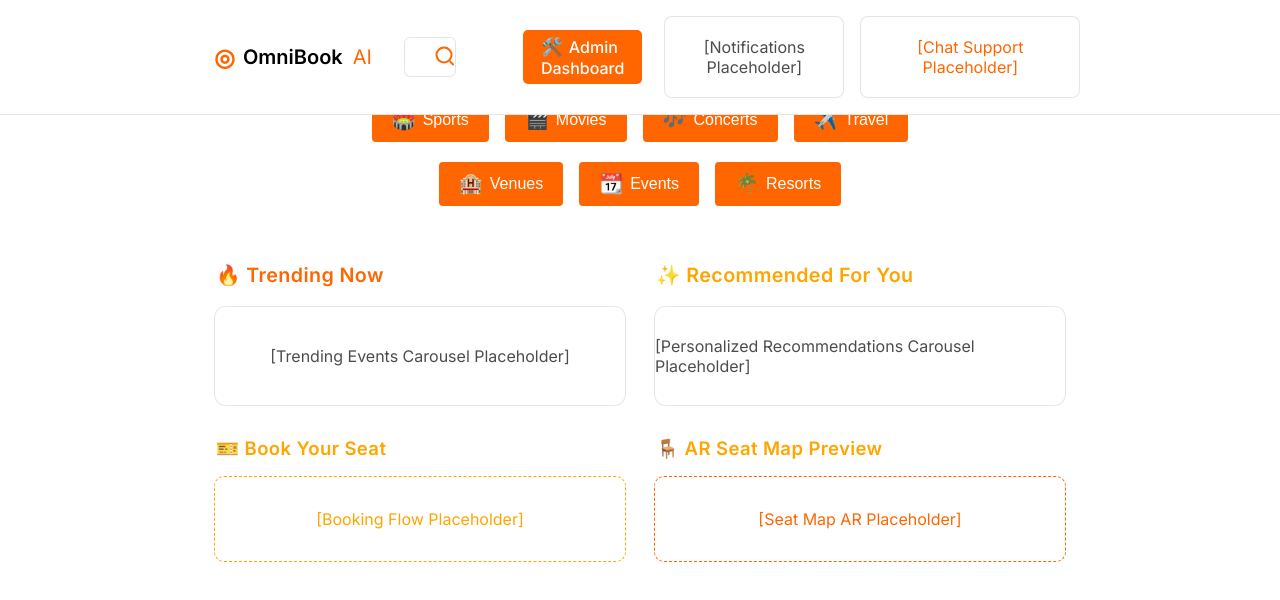
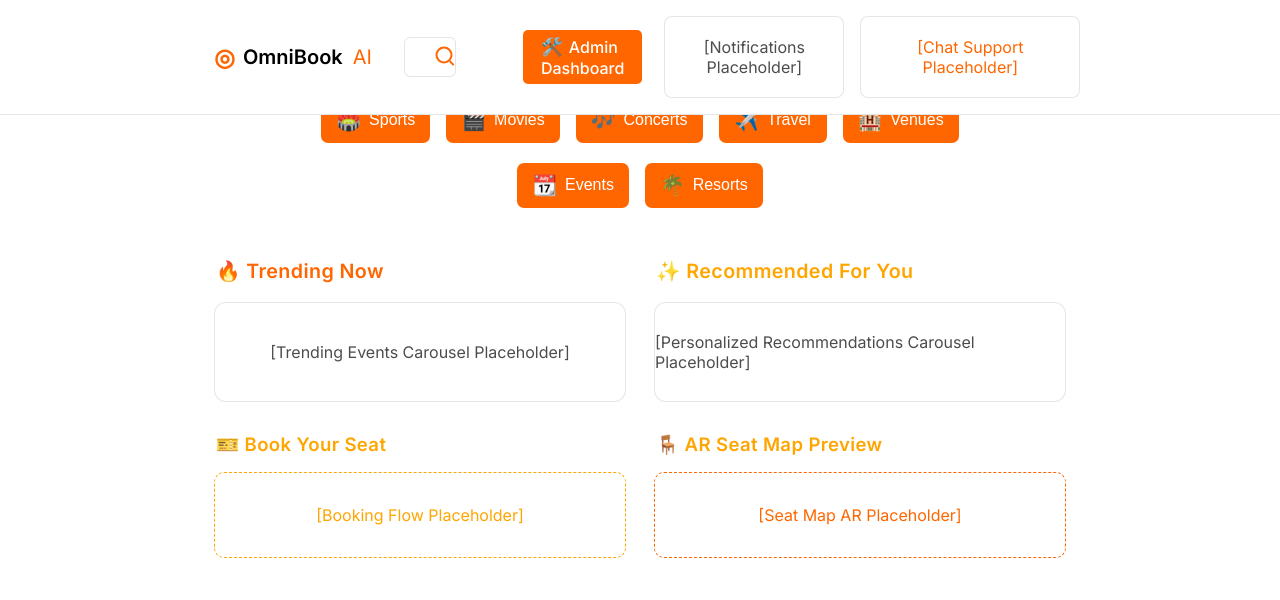
Before and after one commit to Workflow-Manager-admin/omnibook-ai-16339-5bd977bd, a React (Create React App) app in the folder omni_book_ai/: page / in a window 1280 px wide. Shown: the top 600 px of the page. Built offline with nearby package versions, Linux system fonts and the light colour scheme.

Commit message:
Auto-commit: Changes as of 2025-05-30T03:02:42.720582+00:00

```diff
--- a/omni_book_ai/src/App.css
+++ b/omni_book_ai/src/App.css
@@ -285,3 +285,29 @@ input:focus:not(:focus-visible),
   padding: 12px 24px;
   font-size: 1.1rem;
 }
+
+/* Filter buttons group grid for home filters */
+.filter-btns-group {
+  display: flex;
+  flex-wrap: wrap;
+  justify-content: center;
+  gap: 16px;
+  margin-bottom: 18px;
+}
+.filter-btn {
+  background: var(--secondary);
+  color: #fff;
+  font-weight: 500;
+  font-size: 1rem;
+  min-width: 108px;
+  display: flex;
+  align-items: center;
+  gap: 8px;
+  margin: 2px 0;
+  justify-content: center;
+  padding: 10px 15px;
+  border-radius: 7px;
+}
+.filter-btn-icon {
+  font-size: 1.24rem;
+}
--- a/omni_book_ai/src/components/FilterButtons.js
+++ b/omni_book_ai/src/components/FilterButtons.js
@@ -14,36 +14,19 @@ export default function FilterButtons() {
   ];
   return (
     <div
-      style={{
-        display: "flex",
-        justifyContent: "center",
-        gap: 16,
-        flexWrap: "wrap",
-        marginBottom: 24
-      }}
+      className="filter-btns-group"
       role="group"
       aria-label="Main quick filter buttons"
     >
       {filters.map(btn => (
         <button
           key={btn.label}
-          className="btn"
-          style={{
-            background: "var(--secondary)",
-            color: "#fff",
-            fontWeight: 500,
-            fontSize: "1rem",
-            margin: "2px 0",
-            minWidth: 102,
-            display: "flex",
-            alignItems: "center",
-            gap: 7
-          }}
+          className="btn filter-btn"
           tabIndex={0}
           aria-label={`Filter: ${btn.label}`}
           type="button"
         >
-          <span aria-hidden="true" style={{ fontSize: "1.2rem" }}>
+          <span aria-hidden="true" className="filter-btn-icon">
             {btn.icon}
           </span>
           {btn.label}
```
